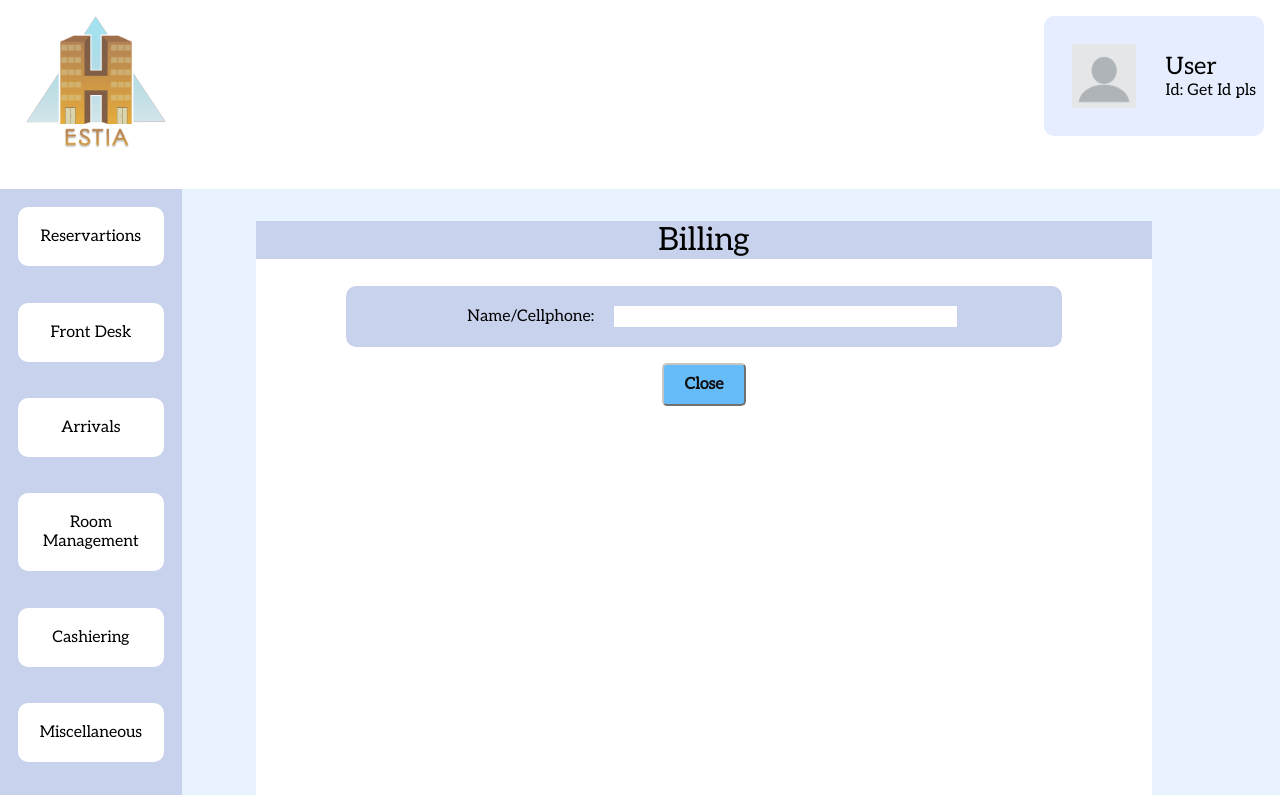
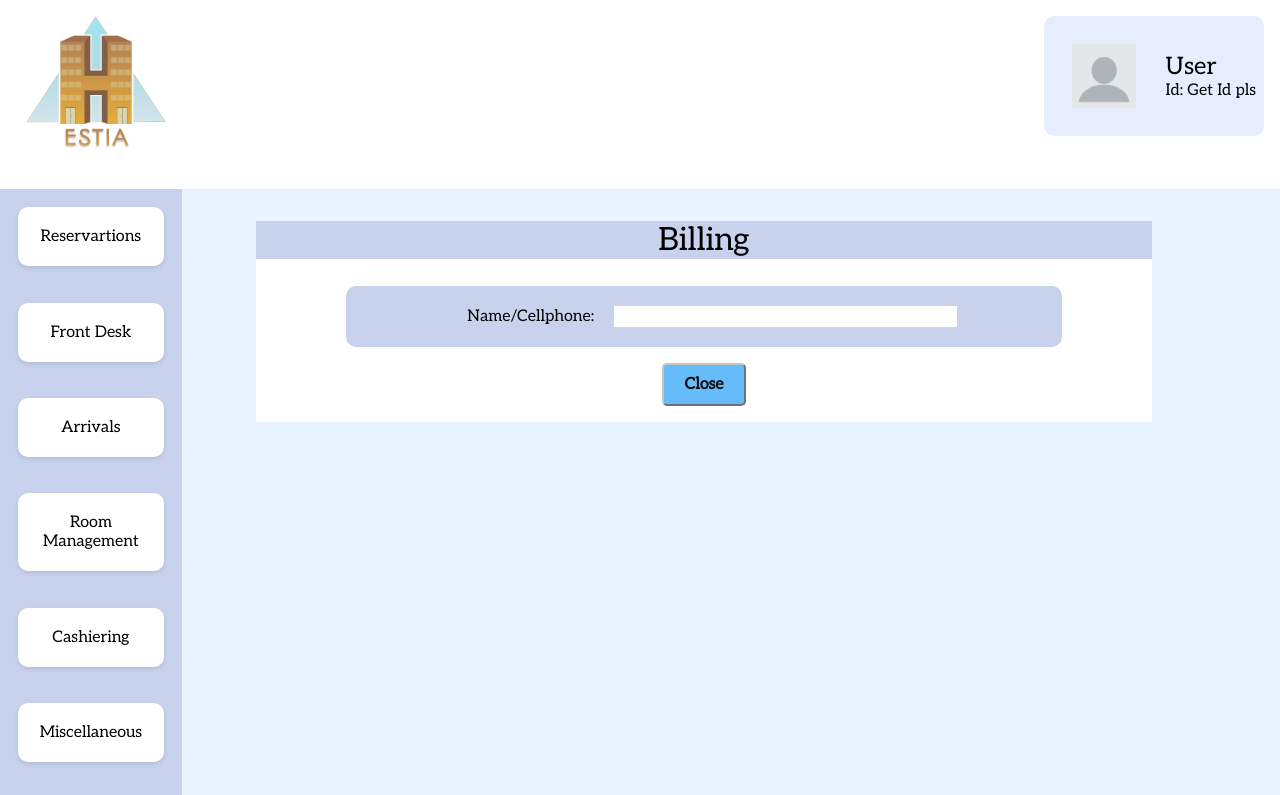
Before and after one commit to AAAlex-123/Hotel-Room-Management-System, a React (Create React App) app in the folder src/web/react-typescript-demo/: page /billing in a window 1280 px wide. Shown: the top 795 px of the page. Built offline with nearby package versions, Linux system fonts and the light colour scheme.

Commit message:
fixed css

```diff
--- a/src/web/react-typescript-demo/src/Components/Component.css
+++ b/src/web/react-typescript-demo/src/Components/Component.css
@@ -20,7 +20,6 @@
 
 
 }
-
 
 .userIcon {
     padding: 0.5rem;
@@ -49,8 +48,9 @@
     position: absolute;
     flex-direction: column;
     text-align: center;
+    height: 100%;
     /* For smaller laptop screen min-height: 80vh; */
-    min-height: 87vh;
+    /* min-height: 87vh; */
     justify-content: flex-start;
 
 }
@@ -62,9 +62,16 @@
     border-radius: 10px;
     padding: 1.25rem;
     flex: 0;
+    box-shadow: 0 2px 4px rgba(0, 0, 0, 0.1);
 
 
 }
+
+.nav-list > div:hover {
+  background-color: #E0E0E0;
+
+}
+
 
 
 .grid-container{
@@ -82,8 +89,15 @@
     font-size: 2.8rem;
     border-radius: 10px;
     border-style: hidden;
+    transition: background-color 0.3s ease;
 
   }
+
+  .grid-container > button:hover {
+    background-color: #a1acc7;
+  }
+
+
 
 .grid-button-container{
     background-color: #C8D2EC;
@@ -130,7 +144,7 @@
     display: flex;
     justify-content: space-between;
     align-items: flex-end;
-    padding-top: 3rem;
+    padding-top: 2rem;
 
 }
 
@@ -205,7 +219,7 @@
     background-color: #fff;
     min-width: 100%;
     /*For smaller screens height: 90vh; */
-    height: 77vh;
+    /* For bigger screens height: 77vh; */
 
 
   }
@@ -490,6 +504,10 @@ table {
     background-color: #f9f9f9;
   }
 
+  tbody tr:hover {
+    background-color: #e6f7ff;
+  }
+
 .det-table{
   display: flex;
   justify-content: center;
--- a/src/web/react-typescript-demo/src/Pages/UpdateReservation.tsx
+++ b/src/web/react-typescript-demo/src/Pages/UpdateReservation.tsx
@@ -5,7 +5,7 @@ import SmallScreen from '../Components/SmallScreen'
 import React, { useState, useEffect} from 'react';
 import { ReservationClientEntity, ReservationReturn, ChargeType } from '../Components/ReservationTypes';
 import { Link } from 'react-router-dom';
-import ResForm, {UserData} from '../Components/ResForm';
+import ResForm from '../Components/ResForm';
 
 const UpdateReservation: React.FC = () => {
     const titles = ['Room Number', 'Arrival', 'Departure', 'Name', "Cellphone", 'City', 'Country', 'Address', 'Postcode', 'Visitors','E-mail', 'Bill' ];
```
